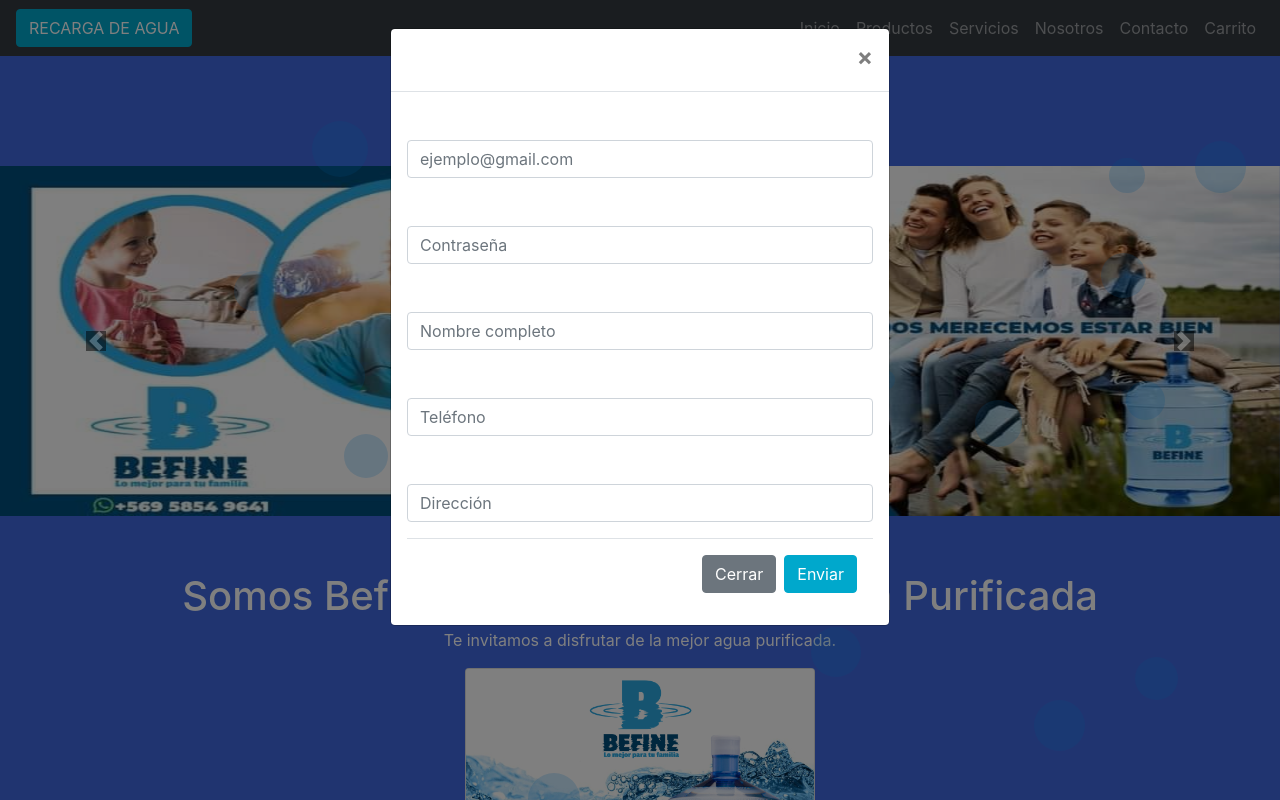
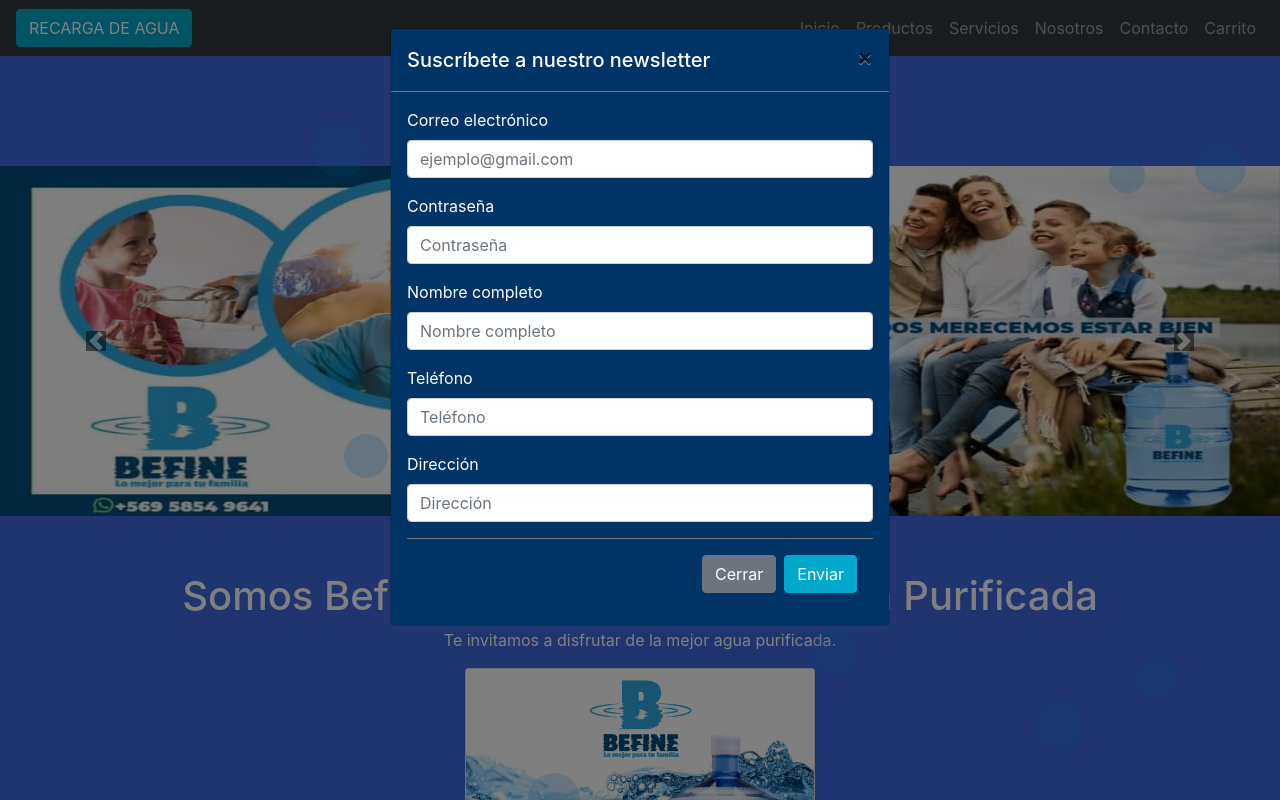
Before and after one commit to IvanRodriguezPinares/Django_AguaPurificada, a Django app: page / in a window 1280 px wide, after a click on "Registrate!". Run offline with Django 5.2, Linux system fonts and the light colour scheme; some libraries are stand-ins or nearby versions.

Commit message:
Cambio de color modal, ordenando validaciones.

```diff
--- a/cliente/static/cliente/css/estilos.css
+++ b/cliente/static/cliente/css/estilos.css
@@ -93,3 +93,24 @@
 .leaflet-popup-tip {
     background: black;
 }
+
+
+/*fondo modal */
+
+/* Cambia el color de fondo del modal */
+.modal-content {
+    background-color: #003366; /* Puedes cambiar este color por el que prefieras */
+    color: #ffffff; /* Cambia el color del texto para que sea visible en el nuevo fondo */
+}
+
+/* Cambia el color de fondo del header del modal */
+.modal-header {
+    background-color: #003366; /* Puedes cambiar este color por el que prefieras */
+    border-bottom: 1px solid #6c757d; /* Opcional: cambiar el color del borde inferior */
+}
+
+/* Cambia el color de fondo del footer del modal */
+.modal-footer {
+    background-color: #003366; /* Puedes cambiar este color por el que prefieras */
+    border-top: 1px solid #6c757d; /* Opcional: cambiar el color del borde superior */
+}
```
